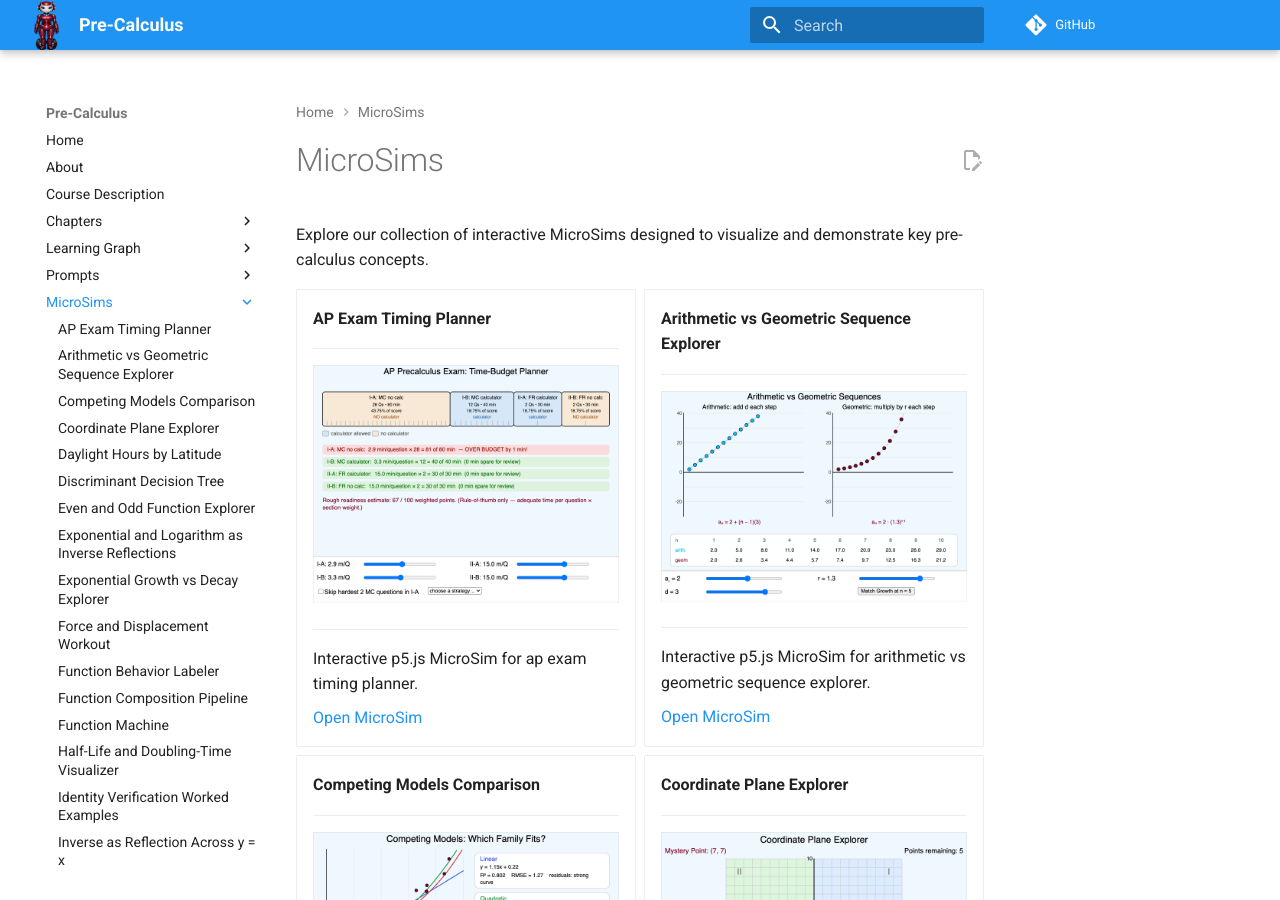
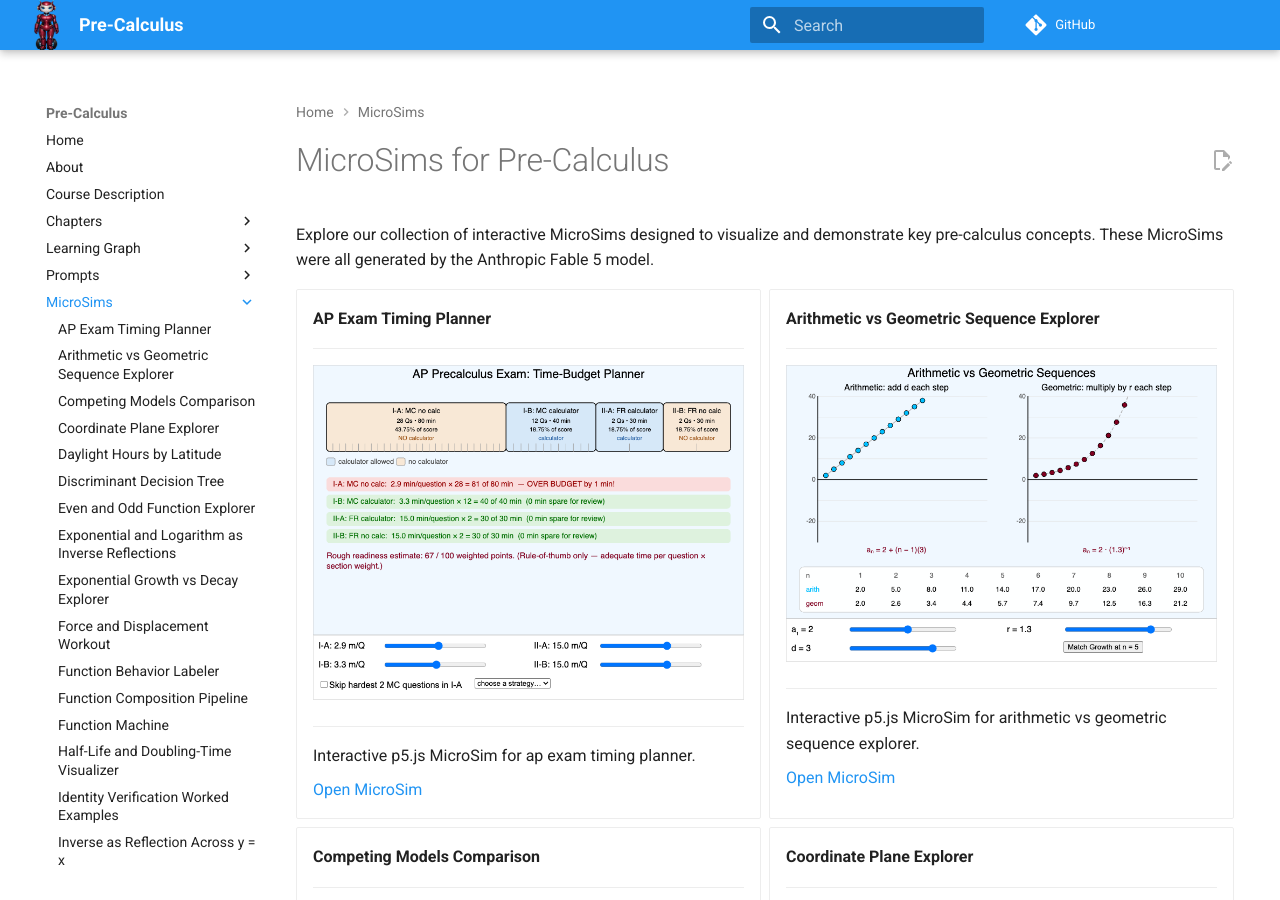
Before and after one commit to dmccreary/pre-calc, an MkDocs documentation site: the page built from docs/sims/index.md, in a window 1280 px wide and 900 px high. Built offline with MkDocs 1.6.1 and Material for MkDocs 9.7.7, drawn with Linux system fonts in a browser that asks for light colours; comment, search, counter and statistics services are not loaded.

Commit message:
updated index to remove the TOC and added documentation

```diff
--- a/docs/sims/index.md
+++ b/docs/sims/index.md
@@ -1,6 +1,12 @@
-# MicroSims
+---
+title: List of Pre-Calculus MicroSims
+description: List of interactive MicroSims generated by Fable 5 for Pre-Calculus using a grid-card layout format with the table of contents on the right hidden.
+hide:
+    toc
+---
+# MicroSims for Pre-Calculus
 
-Explore our collection of interactive MicroSims designed to visualize and demonstrate key pre-calculus concepts.
+Explore our collection of interactive MicroSims designed to visualize and demonstrate key pre-calculus concepts.  These MicroSims were all generated by the Anthropic Fable 5 model.
 
 <div class="grid cards" markdown>
 
```
